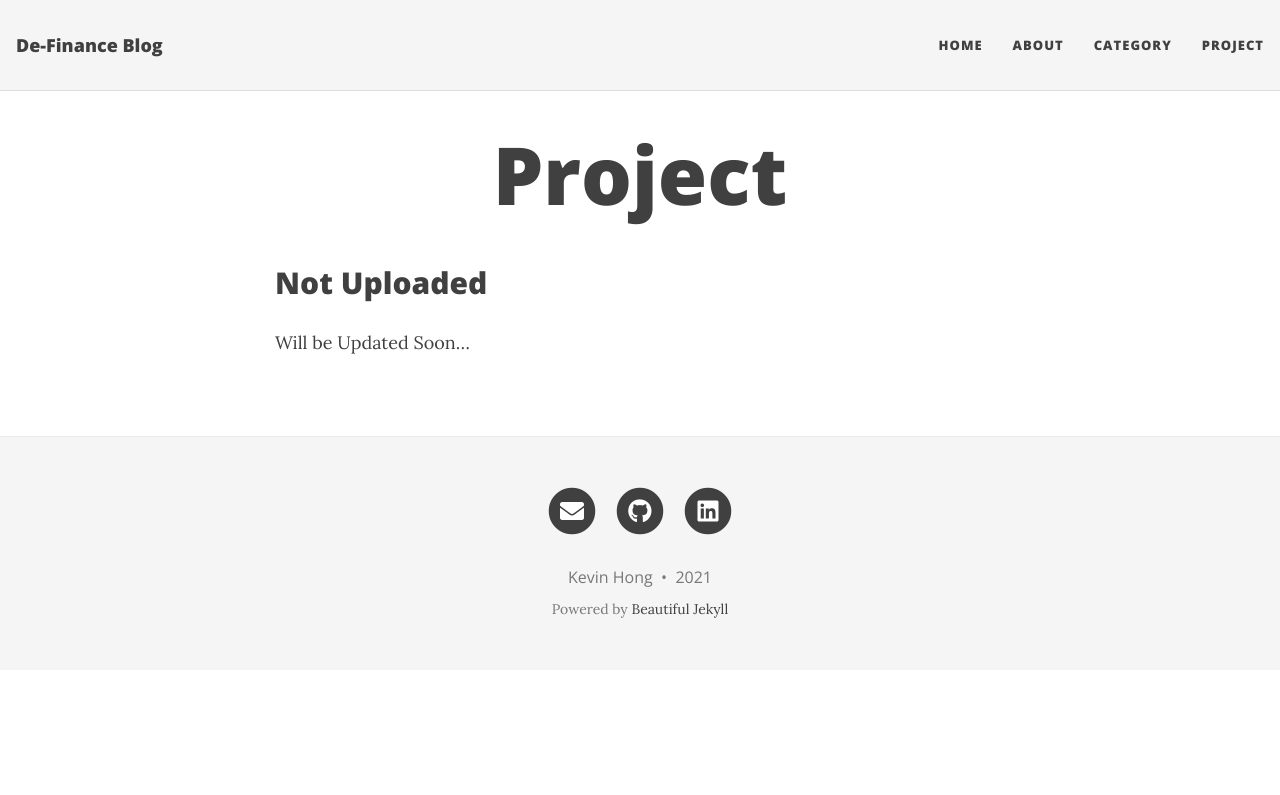
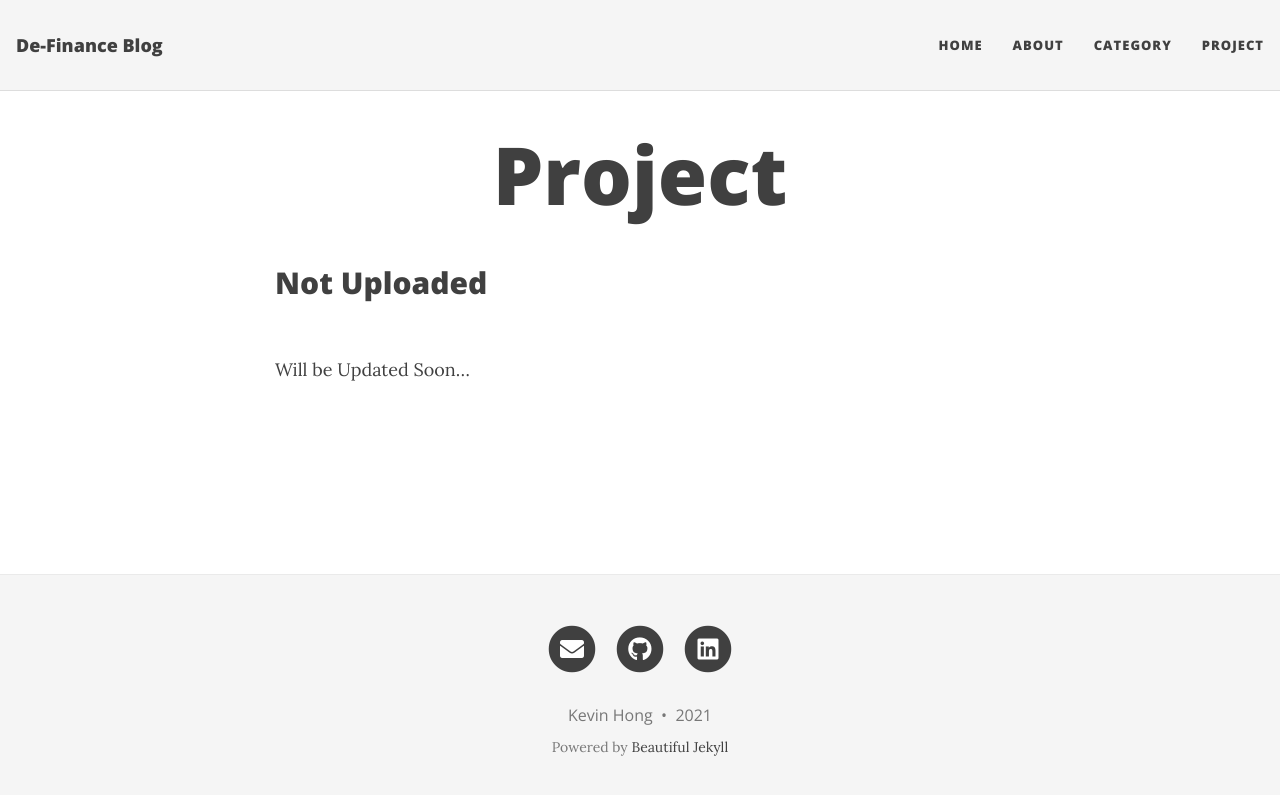
Before and after one commit to De-Finance/De-Finance.github.io, a Jekyll site: the page built from project.md, in a window 1280 px wide. Shown: the top 795 px of the page. Built offline with Jekyll 4.4.1, drawn with Linux system fonts in a browser that asks for light colours; nearby versions of some CDN libraries.

Commit message:
layout edit

```diff
--- a/project.md
+++ b/project.md
@@ -4,5 +4,9 @@ title: Project
 ---
 
 ## Not Uploaded
+<br>
+Will be Updated Soon...
 
-Will be Updated Soon...
+<br>
+<br>
+<br>
```
Also changed, not shown: _posts/2021-07-20-ai_wk2.md (+1 -1 lines).
